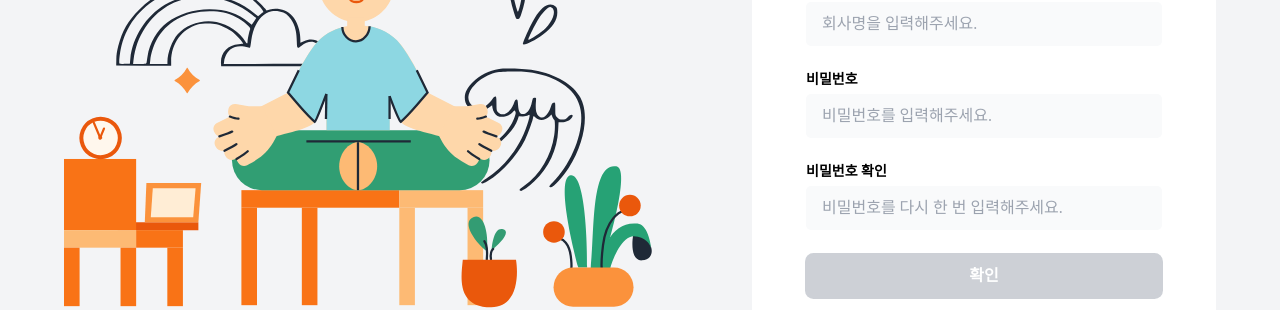
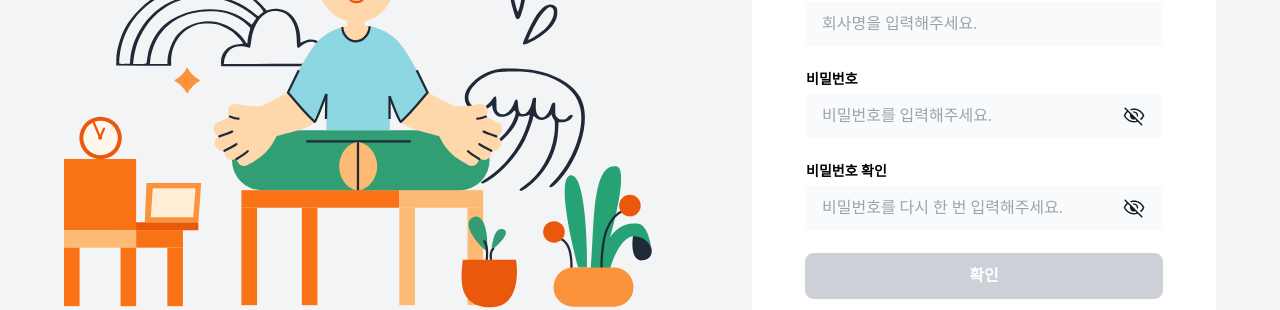
Before and after one commit to INtiful/SootheWithMe, a Next.js app: page /signup in a window 1280 px wide. Shown: the part 404-714 px from the top of the page. Built offline with nearby package versions, Linux system fonts and the light colour scheme; a web font is replaced by a local one.

Commit message:
[KAN-29] feat: 비밀번호 인풋작성

```diff
--- a/src/app/components/AuthForm/FormField.tsx
+++ b/src/app/components/AuthForm/FormField.tsx
@@ -1,4 +1,5 @@
 import Input from '../Input/Input';
+import PasswordInput from '../Input/PasswordInput';
 import { errorMessageStyle } from './FormOptions';
 
 interface SignUpData {
@@ -29,6 +30,14 @@ const FormField = ({
   return (
     <div className='flex flex-col gap-4'>
       <label className='text-14 font-semibold'>{label}</label>
+      {type === 'password' ? (
+        <PasswordInput
+          placeholder={placeholder}
+          className='h-44'
+          hasError={!!error}
+          {...register(name)}
+        />
+      ) : (
         <Input
           placeholder={placeholder}
           className='h-44'
@@ -36,6 +45,7 @@ const FormField = ({
           type={type}
           {...register(name)}
         />
+      )}
       {error && <div className={errorMessageStyle}>{error}</div>}
     </div>
   );
--- /dev/null
+++ b/src/app/components/Input/PasswordInput.tsx
@@ -0,0 +1,57 @@
+'use client';
+
+import { IconVisivilityOff, IconVisivilityOn } from '@/public/icons';
+import Input from './Input';
+import { forwardRef, useState, InputHTMLAttributes } from 'react';
+
+interface PasswordInputProps extends InputHTMLAttributes<HTMLInputElement> {
+  hasError?: boolean;
+}
+
+type passwordType = 'password' | 'text';
+
+/**
+ * Input 컴포넌트 정의
+ *
+ * 비밀번호 타입에 사용하는 Input 컴포넌트입니다.
+ * useState를 사용하여 button을 눌렀을 때 Input의 타입이 변경되면 렌더링되는 버튼이미지도 달라집니다.
+ * 하위의 Props를 사용하여 Input의 모든 요소에 접근하여 사용하실 수 있습니다.
+ *
+ * @param {boolean} [hasError=false] - 에러 상태를 나타내는 선택적 prop
+ * @param {InputHTMLAttributes<HTMLInputElement>} rest - Input 요소의 모든 속성을 Props로 받아 사용할 수 있습니다.
+ * @param {Ref<HTMLInputElement>} ref - forwardRef를 사용하여 전달받은 ref
+ */
+const PasswordInput = forwardRef<HTMLInputElement, PasswordInputProps>(
+  ({ hasError = false, ...rest }, ref) => {
+    const [type, setType] = useState<passwordType>('password');
+
+    return (
+      <div className='relative'>
+        <Input
+          hasError={hasError}
+          type={type}
+          ref={ref}
+          maxLength={16}
+          {...rest}
+        />
+        <button
+          type='button'
+          onClick={() => {
+            setType((prevType) =>
+              prevType === 'password' ? 'text' : 'password',
+            );
+          }}
+          tabIndex={-1}
+        >
+          <div className='absolute right-16 top-1/2 size-24 -translate-y-1/2 transform'>
+            {type === 'password' ? <IconVisivilityOff /> : <IconVisivilityOn />}
+          </div>
+        </button>
+      </div>
+    );
+  },
+);
+
+PasswordInput.displayName = 'PasswordInput';
+
+export default PasswordInput;
```
Lines whose indentation alone changed are shown as unchanged.
